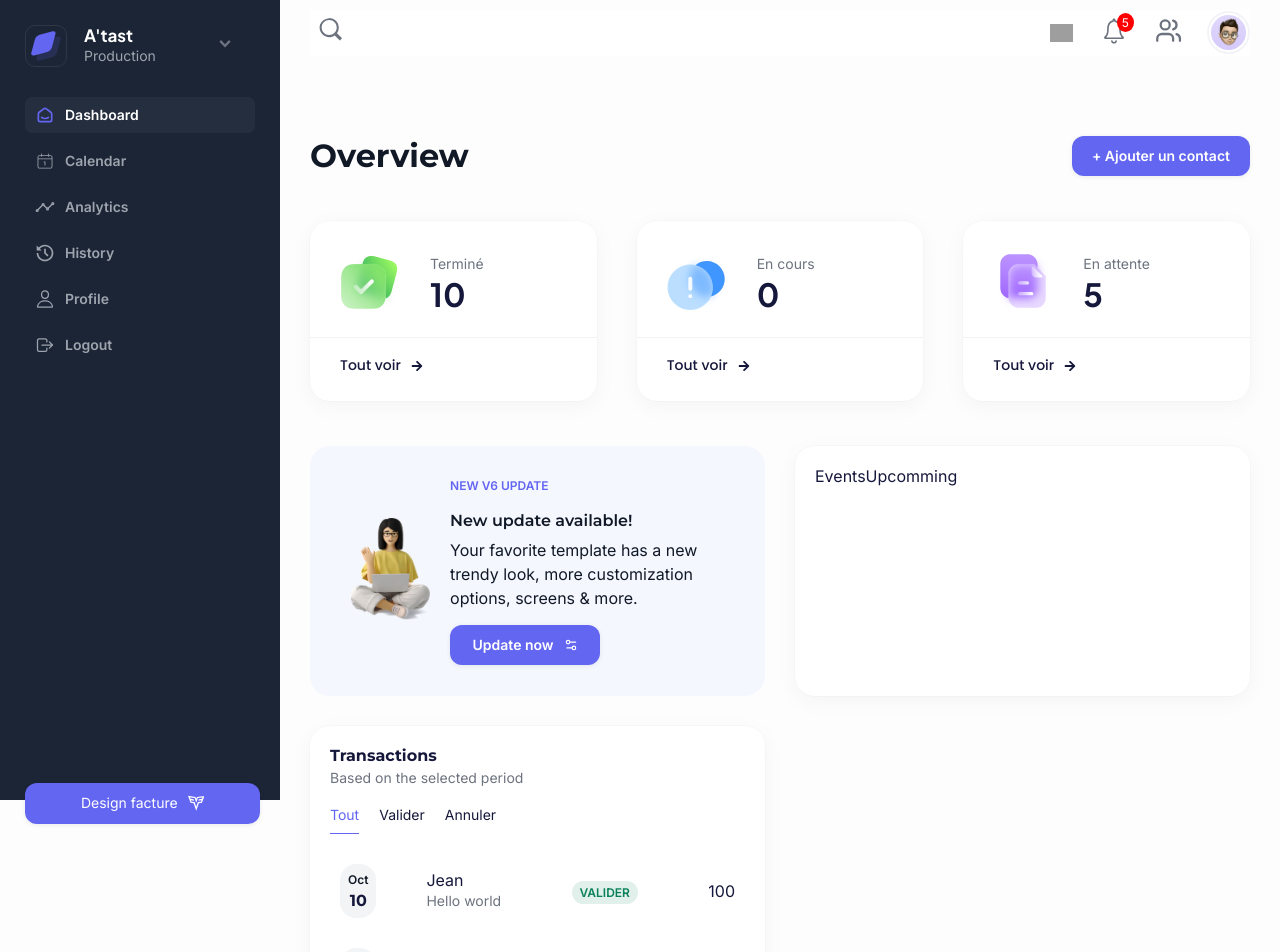
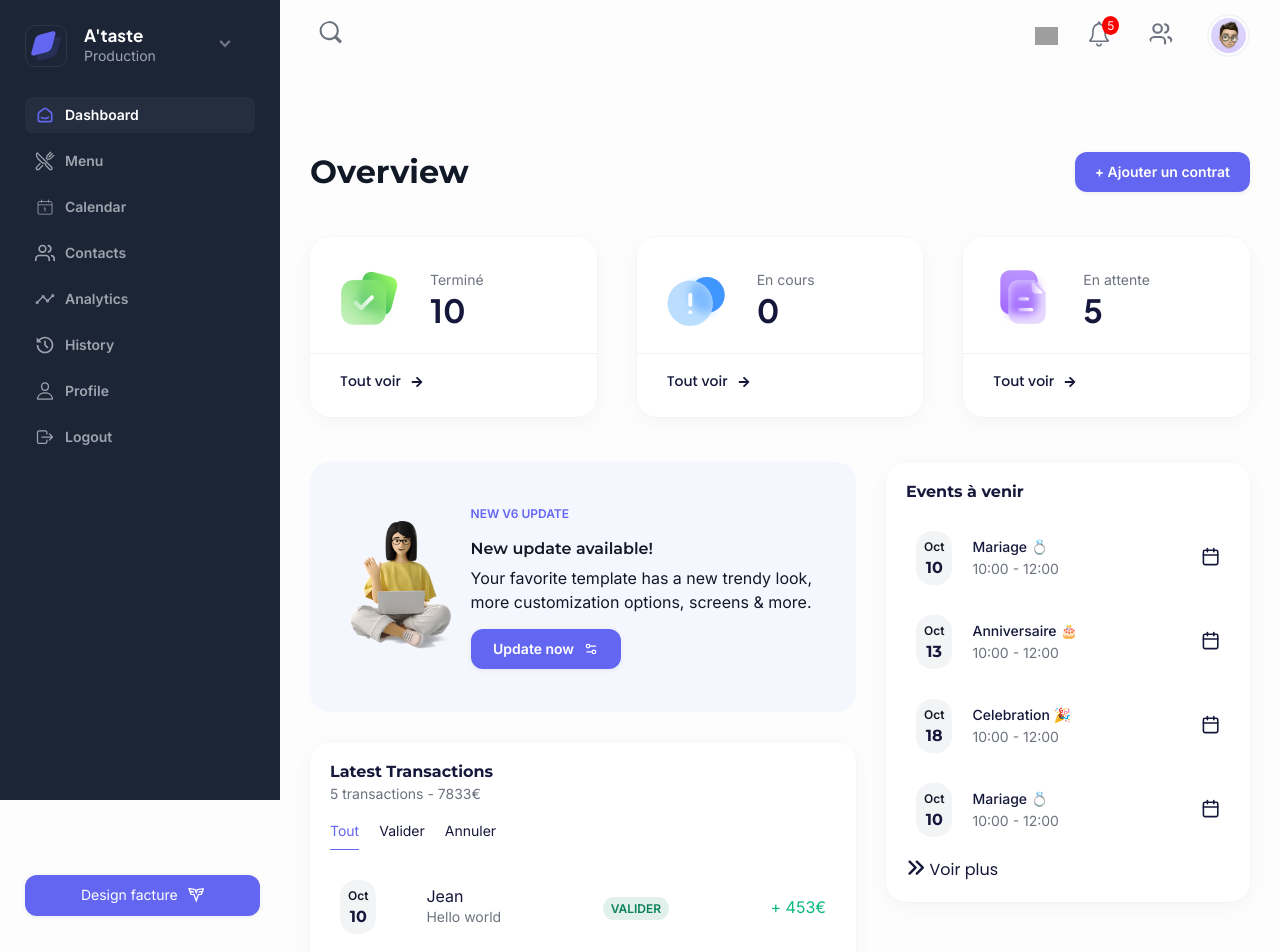
Before and after one commit to Biantuadi/dashboard, a React (Vite) app: page /dashboard in a window 1280 px wide. Shown: the top 952 px of the page. Built offline with nearby package versions, Linux system fonts and the light colour scheme; grey boxes are pictures that could not be loaded.

Commit message:
✅ Mise à jour de l'interface utilisateur du tableau de bord et de la barre de navigation

```diff
--- a/package.json
+++ b/package.json
@@ -10,7 +10,7 @@
     "preview": "vite preview",
     "deploy": "yarn build && vc --prod",
     "lint:fix": "eslint . --ext ts,tsx --report-unused-disable-directives --max-warnings 0 --fix",
-    "gitAmend": "git add -A && git commit --amend --no-edit && git push -f"
+    "git:amend": "git add -A && git commit --amend --no-edit && git push -f"
   },
   "dependencies": {
     "@emotion/react": "^11.11.3",
--- a/src/components/navbar/HeaderNav.tsx
+++ b/src/components/navbar/HeaderNav.tsx
@@ -25,7 +25,7 @@ export default function HeaderNav() {
         </div>
         <div className="container_left">
           <div className="text_container">
-            <h6 className="css-agywf3">A'tast</h6>
+            <h6 className="css-agywf3">A'taste</h6>
             <span className="span-text">Production</span>
           </div>
           <div className="icon_chevron_down">
--- a/src/components/navbar/Navmenu.tsx
+++ b/src/components/navbar/Navmenu.tsx
@@ -8,7 +8,8 @@ import { IoPersonOutline, IoLogOutOutline } from "react-icons/io5";
 import Button from "../Button";
 import { SiCodesignal } from "react-icons/si";
 import { RiHistoryFill } from "react-icons/ri";
-
+import { FiUsers } from "react-icons/fi";
+import { IoRestaurantOutline } from "react-icons/io5";
 
 export default function Navmenu() {
   return (
@@ -21,9 +22,19 @@ export default function Navmenu() {
           icon={<TbSmartHome />}
         />
         <LinkNavigation
+          to="/menu"
+          label="Menu"
+          icon={<IoRestaurantOutline />}
+        />
+        <LinkNavigation
           to="/calendar"
           label="Calendar"
           icon={<CiCalendarDate />}
+        />
+        <LinkNavigation
+          to="/contacts"
+          label="Contacts"
+          icon={<FiUsers /> }
         />
         <LinkNavigation
           to="/analytics"
--- a/src/pages/dashboard/Dashboard.tsx
+++ b/src/pages/dashboard/Dashboard.tsx
@@ -17,7 +17,6 @@ export default function Dashboard() {
 }
 
 const DashboardStyled = styled.div`
-  display: flex;
   background-color: #FDFDFD;
 
   .container_navbar {
--- a/src/pages/dashboard/screens/header/Header.tsx
+++ b/src/pages/dashboard/screens/header/Header.tsx
@@ -9,21 +9,34 @@ export default function Header() {
   const notificationCount = 5;
   return (
     <HeaderStyled>
-      <TooltipC children={<GoSearch className="icon-search" />} title="Search" />
+      <TooltipC
+        children={<GoSearch className="icon-search transition_hover" />}
+        title="Search"
+      />
 
       <div className="aside_header">
         <div className="flag_france">
-          <img src="https://www.countryflags.com/wp-content/uploads/france-flag-png-xl.png" alt="flag" />
+          <img
+            src="https://www.countryflags.com/wp-content/uploads/france-flag-png-xl.png"
+            alt="flag"
+          />
         </div>
+        <TooltipC
+          children={
             <div className="notification-icon-container">
               <IoIosNotificationsOutline className="notification-icon" />
               {notificationCount > 0 && (
                 <div className="notification-counter">{notificationCount}</div>
               )}
             </div>
+          }
+          title="Notifications"
+        />
         <div className="contacts_icon_container">
-        {/* <LuUsers className="contacts_icon" /> */}
-        <TooltipC children={<LuUsers className="contacts_icon" />} title="Contacts" />
+          <TooltipC
+            children={<LuUsers className="contacts_icon transition_hover" />}
+            title="Contacts"
+          />
         </div>
         <div className="container_profile_avatar">
           <img src={Tresor} alt="profile" />
@@ -38,10 +51,11 @@ const HeaderStyled = styled.div`
   align-items: center;
   justify-content: space-between;
   backdrop-filter: blur(6px);
-    background-color: rgba(255, 255, 255, 0.8);
+  background-color: #fdfdfda2;
   position: sticky;
   top: 0px;
   z-index: 1100;
+  padding: 13px 30px;
 
   .aside_header {
     display: flex;
@@ -53,6 +67,7 @@ const HeaderStyled = styled.div`
     width: 23px;
     height: 18px;
     overflow: hidden;
+    cursor: pointer;
 
     img {
       width: 100%;
@@ -60,28 +75,32 @@ const HeaderStyled = styled.div`
     }
   }
 
-  .icon-search {
+  .transition_hover {
     transition: all 200ms cubic-bezier(0.4, 0, 0.2, 1) 0ms;
-    font-size: 2.6em;
     padding: 8px;
     border-radius: 50%;
     color: rgb(108, 115, 127);
     cursor: pointer;
+    font-size: 2.6em;
 
     &:hover {
       background-color: #e0e0e051;
     }
   }
 
+  .icon-search {
+    font-size: 2.6em;
+  }
+
   .notification-icon-container {
     position: relative;
     display: inline-block;
+    cursor: pointer;
   }
 
   .notification-icon {
     font-size: 2em;
     color: rgb(108, 115, 127);
-    cursor: pointer;
   }
 
   .notification-counter {
@@ -101,7 +120,7 @@ const HeaderStyled = styled.div`
   }
 
   .contacts_icon {
-    font-size: 1.7em;
+    /* font-size: 1.7em; */
     color: rgb(108, 115, 127);
     cursor: pointer;
   }
@@ -121,6 +140,4 @@ const HeaderStyled = styled.div`
       border-radius: 50%;
     }
   }
-
-
 `;
--- a/src/pages/dashboard/screens/hover_view/Hoverview.tsx
+++ b/src/pages/dashboard/screens/hover_view/Hoverview.tsx
@@ -7,6 +7,7 @@ import { Task } from "./TaskCard";
 import UpdateSettings from "./cards_grid/UpdateSettings_1";
 import EventsUpcomming from "./cards_grid/EventsUpcomming_3";
 import JobTransactions from "./cards_grid/JobTransactions_2";
+import Button from "../../../../components/Button";
 
 export default function Hoverview() {
   return (
@@ -16,7 +17,7 @@ export default function Hoverview() {
       <div className="see_tasks">
         <div className="first_container_text-and-button">
           <h1 className="">Overview</h1>
-          <button className="classic">+ Ajouter un contact</button>
+          <Button className="classic" text="+ Ajouter un contrat" />
         </div>
 
         <div className="tasks_container">
@@ -40,10 +41,14 @@ export default function Hoverview() {
           />
         </div>
 
-        <div className="section_grid">
-          <UpdateSettings />
-          <EventsUpcomming />
+        <div className="section_flex">
+         <div className="container_flex_1">
+           <UpdateSettings />
           <JobTransactions />
+         </div>
+          <div className="container_flex_2">
+           <EventsUpcomming />
+          </div>
           <div className="grid_4"></div>
         </div>
       </div>
@@ -52,15 +57,16 @@ export default function Hoverview() {
 }
 
 const HoverviewStyled = styled.div`
-  padding: 10px 30px;
   background-color: #fdfdfd;
   height: 100%;
+  width: 100%;
 
   .see_tasks {
     margin-top: 80px;
     display: flex;
     flex-direction: column;
     gap: 45px;
+    padding: 0 30px 50px 30px;
 
     .first_container_text-and-button {
       display: flex;
@@ -82,10 +88,23 @@ const HoverviewStyled = styled.div`
     }
   }
 
-  .section_grid {
-    display: grid;
-    grid-template-columns: repeat(2, 1fr);
-    gap: 30px;
+  .section_flex {
+    display: flex;
+
+    .container_flex_1 {
+      display: flex;
+      flex-direction: column;
+      flex: 1.5;
+      gap: 30px;
+      margin-right: 30px;
+    }
+
+    .container_flex_2 {
+      display: flex;
+      flex-direction: column;
+      flex: 1;
+      gap: 30px;
+    }
 
     .collectif_grid {
       border-radius: 20px;
--- a/src/pages/dashboard/screens/hover_view/cards_grid/EventsUpcomming_3.tsx
+++ b/src/pages/dashboard/screens/hover_view/cards_grid/EventsUpcomming_3.tsx
@@ -1,14 +1,210 @@
 import styled from "styled-components"
+import { FontAwesomeIcon } from "@fortawesome/react-fontawesome"
+import { faAngleDoubleRight } from "@fortawesome/free-solid-svg-icons"
+import { Link } from "react-router-dom"
+import { useState } from "react"
+import { FiCalendar } from "react-icons/fi"
+
+const fakeEvents = [
+  {
+    id: 1,
+    date: "2021-10-10",
+    title: "Mariage 💍",
+    start: "10:00",
+    end: "12:00",
+    amount: 453,
+  },
+  {
+    id: 1,
+    date: "2021-10-13",
+    title: "Anniversaire 🎂",
+    start: "10:00",
+    end: "12:00",
+    amount: 2600,
+  },
+  {
+    id: 2,
+    date: "2021-10-18",
+    title: "Celebration 🎉",
+    start: "10:00",
+    end: "12:00",
+    amount: 3250,
+  },
+  {
+    id: 3,
+    date: "2021-10-10",
+    title: "Mariage 💍",
+    start: "10:00",
+    end: "12:00",
+    amount: 530,
+  },
+  {
+    id: 2,
+    date: "2021-10-10",
+    title: "Anniversaire 🎂",
+    start: "10:00",
+    end: "12:00",
+    amount: 1000,
+  },
+
+]
+
+const months = [
+  "Jan",
+  "Feb",
+  "Mar",
+  "Apr",
+  "May",
+  "Jun",
+  "Jul",
+  "Aug",
+  "Sep",
+  "Oct",
+  "Nov",
+  "Dec",
+]
 
 export default function EventsUpcomming() {
+  const [events] = useState(fakeEvents)
+  const [showAllevents] = useState(false)
+
+  const splitDate = (date: string) => {
+    const [year, month, day] = date.split("-")
+    return {
+      year,
+      month: months[parseInt(month) - 1],
+      day,
+    }
+  }
+
+
   return (
     <EventsUpcommingStyled className="collectif_grid">
-      EventsUpcomming
+      <div className="container_title">
+        <h4>Events à venir</h4>
+      </div>
+
+
+
+      <div className="container_events">
+        {events
+          .slice(0, showAllevents ? events.length : 4)
+          .map((event) => (
+            <div key={event.id} className="event">
+              <div className="data_name_container">
+                <div className="date_affiche">
+                  <span className="month">
+                    {splitDate(event.date).month}
+                  </span>
+                  <h4 className="day">{splitDate(event.date).day}</h4>
+                </div>
+                <div>
+                  <p className="title">{event.title}</p>
+                  <span className="description">
+                    {event.start} - {event.end}
+                  </span>
+                </div>
+              </div>
+                <div className="icon_container">
+                  <FiCalendar />
+                </div>
+            </div>
+          ))}
+        {events.length > 4 && !showAllevents && (
+          <Link className="see-more" to="#">
+            <FontAwesomeIcon icon={faAngleDoubleRight} /> Voir plus
+          </Link>
+        )}
+      </div>
     </EventsUpcommingStyled>
   )
 }
 
 const EventsUpcommingStyled = styled.div`
-  .container {
+  display: flex;
+  flex-direction: column;
+  gap: 20px;
+
+  .container_title {
+    display: flex;
+    flex-direction: column;
+    gap: 4px;
+
+    span {
+      font-size: 0.875rem;
+      font-weight: 400;
+      color: rgb(108, 115, 127);
+    }
+  }
+
+  .date_affiche {
+    display: flex;
+    flex-direction: column;
+    gap: 4px;
+    align-items: center;
+    padding: 8px;
+    background-color: rgb(243, 244, 246);
+    border-radius: 16px;
+
+    .month {
+      font-size: 12px;
+      font-weight: 600;
+      color: rgb(17, 25, 39);
+    }
+  }
+
+  .title{
+    font-size: 0.875rem;
+    font-weight: 500;
+    line-height: 1.57;
+    font-family: Inter, -apple-system, BlinkMacSystemFont, "Segoe UI", Helvetica, Arial, sans-serif, "Apple Color Emoji", "Segoe UI Emoji";
+  }
+
+  .description {
+    font-size: 0.875rem;
+    font-weight: 400;
+    line-height: 1.57;
+    color: rgb(108, 115, 127);
+  }
+
+  .container_navigation {
+    display: flex;
+    gap: 20px;
+
+    .classic {
+      cursor: pointer;
+      font-size: 14px;
+      padding-bottom: 10px;
+    }
+
+    .active {
+      color: rgb(99, 102, 241);
+      border-bottom: 1.7px solid rgb(99, 102, 241);
+    }
+  }
+
+  svg{
+    font-size: 1.2rem;
+  }
+
+  .container_events {
+    display: flex;
+    flex-direction: column;
+    gap: 10px;
+  }
+
+  .event {
+    display: flex;
+    align-items: center;
+    justify-content: space-between;
+    /* cursor: pointer; */
+    padding: 10px;
+
+  }
+
+  .data_name_container {
+    display: flex;
+    gap: 20px;
+    align-items: center;
   }
 `
--- a/src/pages/dashboard/screens/hover_view/cards_grid/JobTransactions_2.tsx
+++ b/src/pages/dashboard/screens/hover_view/cards_grid/JobTransactions_2.tsx
@@ -1,118 +1,162 @@
-import { useState } from 'react';
-import styled from 'styled-components';
+import { useState } from "react";
+import styled from "styled-components";
+import { FontAwesomeIcon } from "@fortawesome/react-fontawesome";
+import {
+  faAngleDoubleRight,
+} from "@fortawesome/free-solid-svg-icons";
+import { Link } from "react-router-dom";
 
-const valider = [
+const mesDatas = [
   {
     id: 1,
     date: "2021-10-10",
     name: "Jean",
-    amount: 100,
+    amount: 453,
     status: "valider",
+  },
+  {
+    id: 1,
+    date: "2021-10-13",
+    name: "Thom",
+    amount: 2600,
+    status: "annuler",
   },
   {
     id: 2,
     date: "2021-10-18",
     name: "Jean",
-    amount: 100,
+    amount: 3250,
     status: "valider",
   },
   {
     id: 3,
     date: "2021-10-10",
     name: "Jean",
-    amount: 100,
+    amount: 530,
     status: "valider",
-  }
-];
-
-const annuler = [
-  {
-    id: 1,
-    date: "2021-10-13",
-    name: "Thom",
-    amount: 100,
-    status: "annuler",
   },
   {
     id: 2,
     date: "2021-10-10",
     name: "miché",
-    amount: 100,
+    amount: 1000,
     status: "annuler",
   },
-  {
-    id: 3,
-    date: "2021-12-22",
-    name: "Leo",
-    amount: 100,
-    status: "annuler",
-  }
 ];
 
 const months = [
-  "Jan", "Feb", "Mar", "Apr", "May", "Jun",
-  "Jul", "Aug", "Sep", "Oct", "Nov", "Dec"
+  "Jan",
+  "Feb",
+  "Mar",
+  "Apr",
+  "May",
+  "Jun",
+  "Jul",
+  "Aug",
+  "Sep",
+  "Oct",
+  "Nov",
+  "Dec",
 ];
 
 export default function JobTransactions() {
-  const [activeCategory, setActiveCategory] = useState('Tout');
-  const [transactions, setTransactions] = useState([...valider, ...annuler]);
+  const [activeCategory, setActiveCategory] = useState("Tout");
+  const [transactions, setTransactions] = useState([...mesDatas]);
+  const [showAllTransactions, setShowAllTransactions] = useState(false);
 
-  const handleCategoryChange = (category:any) => {
+  const handleCategoryChange = (category: any) => {
     setActiveCategory(category);
     switch (category) {
-      case 'Valider':
-        setTransactions(valider);
+      case "Valider":
+        setTransactions(mesDatas);
         break;
-      case 'Annuler':
-        setTransactions(annuler);
+      case "Annuler":
+        setTransactions(mesDatas);
         break;
       default:
-        setTransactions([...valider, ...annuler]);
+        setTransactions([...mesDatas]);
     }
+    setShowAllTransactions(false);
   };
 
-  const splitDate = (date:any) => {
+  const splitDate = (date: any) => {
     const dateObj = new Date(date);
     return {
       day: dateObj.getDate(),
       month: months[dateObj.getMonth()],
-      year: dateObj.getFullYear()
+      year: dateObj.getFullYear(),
     };
   };
 
   return (
-    <JobTransactionsStyled className='collectif_grid'>
+    <JobTransactionsStyled className="collectif_grid">
       <div className="container_title">
-        <h4>Transactions</h4>
-        <span>Based on the selected period</span>
+        <h4>Latest Transactions</h4>
+        <span>
+          {transactions.length} transactions -{" "}
+          {transactions.reduce(
+            (acc, transaction) => acc + transaction.amount,
+            0
+          )}
+          €
+        </span>
       </div>
 
       <div className="container_navigation">
-        {['Tout', 'Valider', 'Annuler'].map(category => (
-          <span key={category} className={activeCategory === category ? 'classic active' : 'classic'} onClick={() => handleCategoryChange(category)}>{category}</span>
+        {["Tout", "Valider", "Annuler"].map((category) => (
+          <span
+            key={category}
+            className={
+              activeCategory === category ? "classic active" : "classic"
+            }
+            onClick={() => handleCategoryChange(category)}
+          >
+            {category}
+          </span>
         ))}
       </div>
 
       <div className="container_transactions">
-        {transactions.map(transaction => (
+        {transactions
+          .slice(0, showAllTransactions ? transactions.length : 4)
+          .map((transaction) => (
             <div key={transaction.id} className="transaction">
-            <div className='data_name_container'>
+              <div className="data_name_container">
                 <div className="date_affiche">
-                <span className='month'>{splitDate(transaction.date).month}</span>
-                <h4 className='day'>{splitDate(transaction.date).day}</h4>
+                  <span className="month">
+                    {splitDate(transaction.date).month}
+                  </span>
+                  <h4 className="day">{splitDate(transaction.date).day}</h4>
                 </div>
                 <div>
                   <p>{transaction.name}</p>
-                <span className='description'>Hello world</span>
+                  <span className="description">Hello world</span>
                 </div>
               </div>
               <div className="status">
-              <span className={transaction.status === 'valider' ? 'valider' : 'annuler'}>{transaction.status}</span>
+                <span
+                  className={
+                    transaction.status === "valider" ? "valider" : "annuler"
+                  }
+                >
+                  {transaction.status}
+                </span>
               </div>
-            <p>{transaction.amount}</p>
+              <p
+                className={
+                  transaction.status === "valider" ? "p_valider" : "p_annuler"
+                }
+              >
+                {transaction.status === "valider" ? "+" : "-"}{" "}
+                {transaction.amount}€
+              </p>
             </div>
           ))}
+        {transactions.length > 4 && !showAllTransactions && (
+          <Link className="see-more" to="#">
+            <FontAwesomeIcon icon={faAngleDoubleRight} /> Voir plus
+          </Link>
+        )}
       </div>
     </JobTransactionsStyled>
   );
@@ -151,7 +195,7 @@ const JobTransactionsStyled = styled.div`
     }
   }
 
-  .description{
+  .description {
     font-size: 0.875rem;
     font-weight: 400;
     line-height: 1.57;
@@ -217,4 +261,12 @@ const JobTransactionsStyled = styled.div`
       background-color: rgba(240, 68, 56, 0.12);
     }
   }
+
+  .p_valider {
+    color: rgb(16, 185, 129);
+  }
+
+  .p_annuler {
+    color: rgb(240, 68, 56);
+  }
 `;
```
Lines whose indentation alone changed are shown as unchanged.
